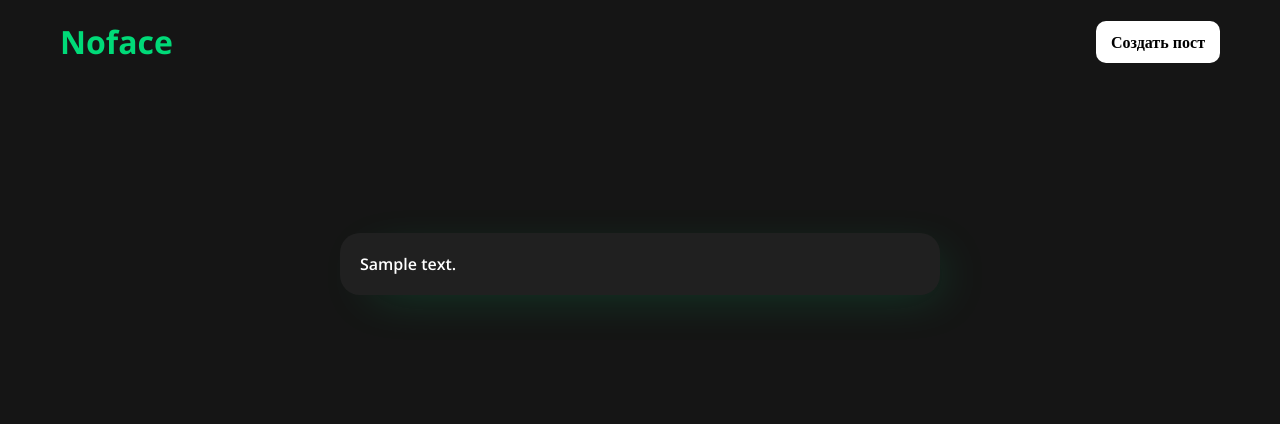
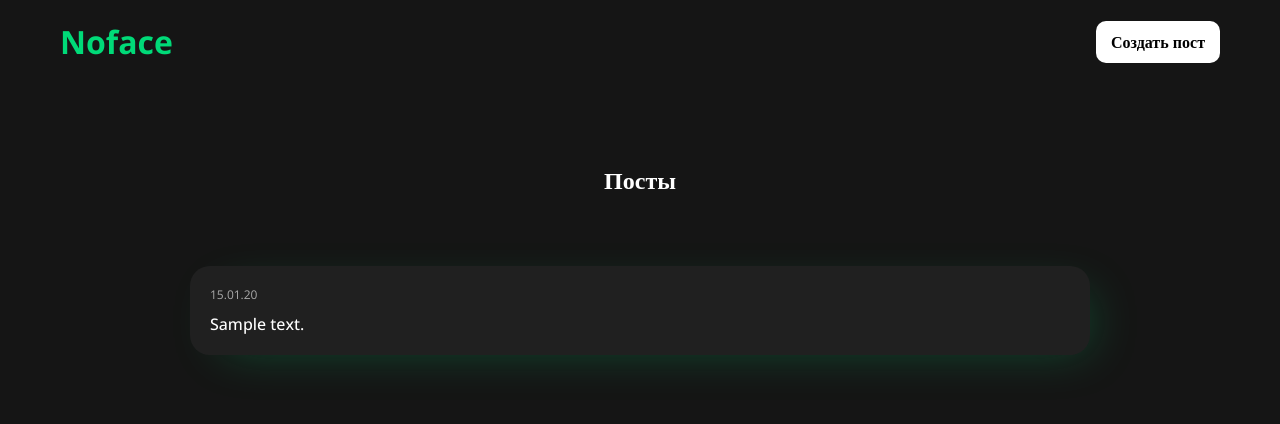
Before and after one commit to apextra-dev/noface, a PHP site: page / in a window 1280 px wide. Shown: the top 424 px of the page. Run offline with PHP 8.4, Linux system fonts and the light colour scheme; tables that the repository leaves empty or names only in its code hold one stand-in row (values such as "Sample post"); a stand-in replaces the project's code that opens the database connection.

Commit message:
Added date in post

```diff
--- a/css/style.css
+++ b/css/style.css
@@ -52,7 +52,7 @@ header h1 {
     background-color: white;
     color: black;
 
-    transition: all ease 0.1s;
+    transition: all ease 0.2s;
 
     &:hover {
         opacity: 75%;
@@ -64,7 +64,7 @@ a {
 }
 
 
-/* MAIN PAGE */
+/* HOME PAGE */
 
 .home-main {
     display: flex;
@@ -74,11 +74,15 @@ a {
 }
 
 .post-list {
-    width: 50%;
+    width: 75%;
     margin-top: 50px;
 }
 
-.post-list p {
+.post-list center h2 {
+    margin-bottom: 30px;
+}
+
+.post-list center {
     font-weight: 600;
 }
 
@@ -92,6 +96,17 @@ a {
 
     margin-top: 70px;
     margin-bottom: 70px;
+}
+
+.post-container p {
+    font-size: 12px;
+    color: #a9a9a9;
+
+    margin-bottom: 10px;
+}
+
+.post-container h4 {
+    font-weight: 500;
 }
 
 
@@ -147,4 +162,14 @@ a {
 
     padding: 10px 15px;
     margin-top: 40px;
+
+    transition: all ease 0.2s;
+
+    &:hover {
+        opacity: 70%;
+    }
+
+    &:disabled {
+        opacity: 50%;
+    }
 }
--- a/index.php
+++ b/index.php
@@ -21,7 +21,7 @@
 
     mysqli_set_charset($connection, 'utf8mb4');
 
-    $sql = "SELECT content, `created_at` FROM posts ORDER BY `created_at` DESC";
+    $sql = "SELECT content, created_at FROM posts ORDER BY created_at DESC";
     $result = mysqli_query($connection, $sql);
 ?>
 
@@ -42,10 +42,13 @@
         </header>
         <main class="home-main">
             <section class="post-list">
+                <center><h2>Посты</h2></center>
                 <?php if($result && mysqli_num_rows($result) != 0): ?>
                     <?php while($row = mysqli_fetch_assoc($result)): ?>
                         <article class="post-container">
-                            <p><?= nl2br(htmlspecialchars($row['content'], ENT_QUOTES, 'UTF-8'))?></p>
+                            <p><?= date("d.m.y", strtotime($row['created_at'])) ?></p>
+                            <h4><?= nl2br(htmlspecialchars($row['content'], ENT_QUOTES, 'UTF-8'))?></h4>
+
                         </article>
                     <?php endwhile; ?>
                 <?php else: ?>
```
